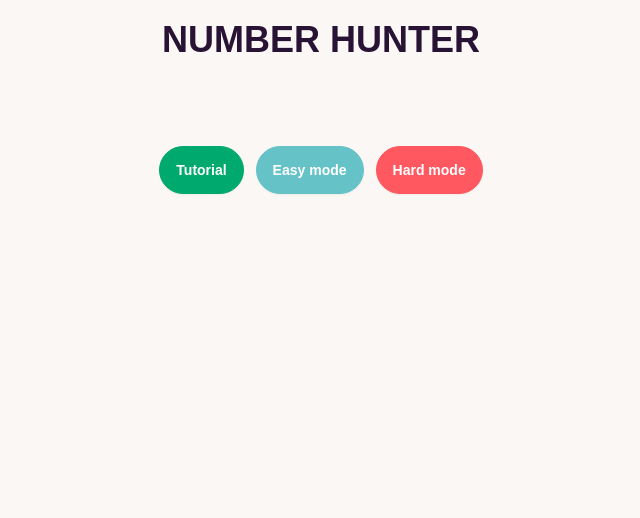
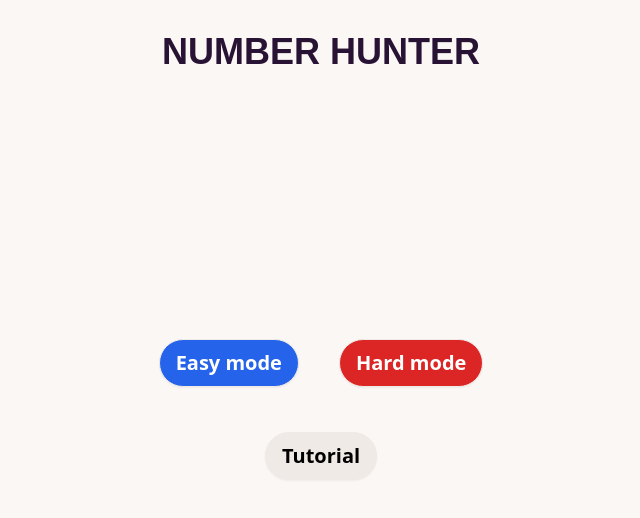
Before and after one commit to sMercyX/PROJECT1-SEC-1-NumberHunterX, a Vue app: page / in a window 1280 px wide. Shown: the top 518 px of the page, without its empty margins (319-959 px from the left). Built offline with nearby package versions, Linux system fonts and the light colour scheme.

Commit message:
add/change homePage() , improve style , fix miss

```diff
--- a/src/App.vue
+++ b/src/App.vue
@@ -105,6 +105,7 @@ function beforePage() {
 function homePage() {
   show.value = 0
   missed.value = 0
+  tutorial.value = 0
 }
 function tutorialPage() {
   show.value = 1
@@ -247,7 +248,7 @@ function checkNewBestTime() {
 function resetNewBestTime() {
   newBestTime.value = false
 }
-function checkHintable() {
+function checkHintTable() {
   let checkedCorrect = checked.filter((tile) => {
     return correctBlock.includes(tile)
   })
@@ -278,7 +279,7 @@ const genHint = () => {
 
       let press4U = toRawBlock(correctBlock[randomIndex])
       press4U.dispatchEvent(new Event("click")) //addClickers จำลอง
-      checkHintable()
+      checkHintTable()
       // checkWin()
       return
     }
@@ -287,6 +288,7 @@ const genHint = () => {
 
 //checkHeaderStyle is use for checking that block is header or not to custom style
 const checkHeaderStyle = (id) => {
+
   if (id.includes("0")) return `${halfBlock} ${noneBorder}`
   if (id.includes("t")) return `${halfBlock} ${noneBorder}`
   if (id.includes("99")) return `${blockStyle} ${noneBorder}`
@@ -327,7 +329,7 @@ const addClickers = (event) => {
     }
     checked.push(id)
     if (blockColor === correct) {
-      checkHintable()
+      checkHintTable()
     }
     if (checkWin()) {
       timer(false)
@@ -392,22 +394,26 @@ function resetMiss() {
 
 <template>
   <div class="gamePlay">
-    <div class="header pb-2 flex  justify-center py-3">
-      <div class="p-2 mb-8 text-4xl font-extrabold">NUMBER HUNTER</div>
+    <div class="header p-2 flex  justify-center py-3">
+      <div class="p-2 m-3 text-4xl font-extrabold">NUMBER HUNTER</div>
     </div>
 
     <section id="homePage">
-      <div v-show="show == 0" class="flex justify-center gap-3">
-        <button @click="tutorialPage" class="btn btn-success text-white">
+      <div v-show="show == 0" class=" flex flex-col items-center justify-center pt-56">
+        <div class="mode mb-5">
+          <button @click="ezMode"
+            class="mx-5 btn bg-blue-600 hover:bg-blue-900 text-white  font-extrabold text-xl font-sans"> Easy mode
+          </button>
+
+          <button @click="hardMode"
+            class="mx-5 btn bg-red-600 hover:bg-red-900 text-white font-extrabold text-xl font-sans"> Hard mode
+          </button>
+        </div>
+        <div class="tutorial flex mt-5">
+          <button @click="tutorialPage" class="mx-5 btn hover:bg-yellow-600 text-black font-extrabold text-xl font-sans">
             Tutorial
           </button>
-        <!-- <button @click="gamePage" class="btn btn-success text-white">
-        Play Game
-      </button> -->
-        <button @click="ezMode" class="btn btn-primary text-white">
-          Easy mode</button><button @click="hardMode" class="btn btn-error text-white">
-          Hard mode
-        </button>
+        </div>
       </div>
     </section>
 
@@ -493,7 +499,8 @@ function resetMiss() {
               </div>
               <!--text-->
               <div class="md:w-1/2 flex flex-col items-center justify-center">
-                <div class="text-lg text-black text-justify mb-4 md:mb-8 p-6">Players can test their speed-solving skills in various difficulty
+                <div class="text-lg text-black text-justify mb-4 md:mb-8 p-6">Players can test their speed-solving skills
+                  in various difficulty
                   levels. The fastest completion time for each mode will be recorded.
                 </div>
               </div>
@@ -514,7 +521,8 @@ function resetMiss() {
               </div>
               <!--text-->
               <div class="md:w-1/2 flex flex-col items-center justify-center">
-                <div class="text-lg text-black text-justify mb-4 md:mb-8 p-6">players have access to a total of 3 hints for each level in all mode
+                <div class="text-lg text-black text-justify mb-4 md:mb-8 p-6">players have access to a total of 3 hints
+                  for each level in all mode
                   to assist them in solving challenging puzzles.
                 </div>
               </div>
@@ -529,20 +537,25 @@ function resetMiss() {
 
 
           <!--home button-->
-          <button class="btn btn-outline btn-primary" type="button" @click="homePage">
-            <img src="./assets/Home_icon_green.png" class="h-7" />
-            BACK HOME
+
+          <button class="btn bg-pink-600 hover:bg-pink-900" @click="homePage">
+            <svg xmlns="http://www.w3.org/2000/svg" viewBox="0 0 24 24" fill="white" width="24" height="24">
+              <path d="M12 3L4 9v12h5v-7h6v7h5V9L12 3z" />
+            </svg>
+            <span class="text-white">Home</span>
           </button>
+
         </div>
 
       </div>
     </section>
 
     <section id="gamePage">
-      <div class="container p-10 m-auto w-full" v-if="show == 2">
+      <div class="container px-10 py-3 m-auto w-full" v-if="show == 2">
         <section class="flex items-center justify-between">
-          <div>
-            <div id="bestTimePlayed" class="flex">
+          <div class="text-center align-middle shadow-md w-36 bg-base-200 p-2 py-4 font-sans font-semibold order-first"
+            style="border-radius: 9px;">
+            <div id="bestTimePlayed" class="flex ">
               Best Time :
               <p v-if="bestTime.sec != undefined">
                 <span v-if="bestTime.min < 10">0</span>{{ bestTime.min }} :
@@ -560,9 +573,18 @@ function resetMiss() {
               Start
             </button>
           </div>
-          <button v-if="win" class="join-item btn" @click="nextLevel">
+          <div class="text-center shadow-md w-36 bg-base-200 p-2 py-4 font-sans font-semibold"
+            style="border-radius: 9px;">
+            <!--level-->
+            <div class="level">
+              <div class="font-sans font-bold">Level {{ currentLv + 1 }}</div>
+            </div>
+            <button v-if="win" class="btn bg-green-500 text-white hover:bg-green-700" @click="nextLevel">
               NEXT LEVEL
             </button>
+          </div>
+
+
         </section>
 
         <!--Table-->
@@ -577,25 +599,34 @@ function resetMiss() {
           </table>
         </div>
 
-        <div class="flex justify-between m-5">
+        <div class="flex justify-between m-3 items-center">
           <!-- Hint -->
-          <div class="hint order-1 flex flex-row">
+          <div class="hint flex flex-row order-first">
             <button :class="hintsLeft > 0 && hintable
-              ? 'btn btn-outline btn-accent m-1'
-              : 'btn btn-active btn-ghost cursor-not-allowed m-1'
+              ? 'btn border-none bg-yellow-400 hover:bg-yellow-200 text-black m-1'
+              : 'btn border-none bg-yellow-400 hover:bg-gray-600 cursor-not-allowed m-1'
               " :disable="hintsLeft > 0 ? false : true" @click="genHint">
               Get hint: {{ hintsLeft }}
             </button>
-            <div v-if="hints.length > 0" class="px-4 py-2 m-2 font-medium"></div>
           </div>
           <!--Miss-->
           <div class="missed order-last">
-            <button class="btn m-1 cursor-not-allowed">Missed : {{ missed }}</button>
+            <button class="btn bg-red-500 text-white hover:bg-red-950 m-1 cursor-not-allowed">Missed : {{ missed
+            }}</button>
           </div>
         </div>
 
-        <div class="join pagination flex justify-center">
-          <button class="join-item btn">Level {{ currentLv + 1 }}</button>
+        <div class=" pagination flex flex-col items-center">
+          <div>
+            <button class="btn bg-pink-600 hover:bg-pink-900" @click="homePage">
+              <svg xmlns="http://www.w3.org/2000/svg" viewBox="0 0 24 24" fill="white" width="24" height="24">
+                <path d="M12 3L4 9v12h5v-7h6v7h5V9L12 3z" />
+              </svg>
+              <span class="text-white">Home</span>
+            </button>
+          </div>
+
+
         </div>
       </div>
     </section>
@@ -633,9 +664,11 @@ function resetMiss() {
                 <p>YOU ARE THE NEW RECORD</p>
               </div>
               <div>
-                <button class="btn btn-outline btn-primary" type="button" @click="homePage">
-                  <img src="./assets/Home_icon_green.png" class="h-7" />
-                  BACK HOME
+                <button class="btn bg-pink-600 hover:bg-pink-900" @click="homePage">
+                  <svg xmlns="http://www.w3.org/2000/svg" viewBox="0 0 24 24" fill="white" width="24" height="24">
+                    <path d="M12 3L4 9v12h5v-7h6v7h5V9L12 3z" />
+                  </svg>
+                  <span class="text-white">Home</span>
                 </button>
               </div>
             </div>
```
Lines whose indentation alone changed are shown as unchanged.
